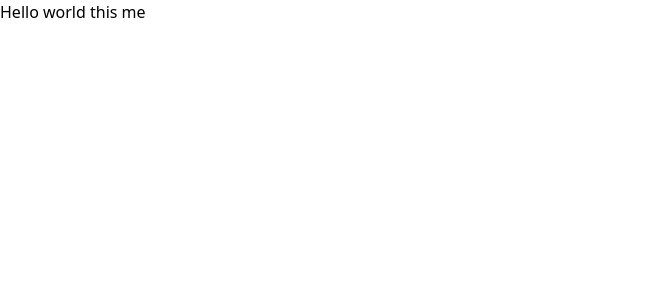
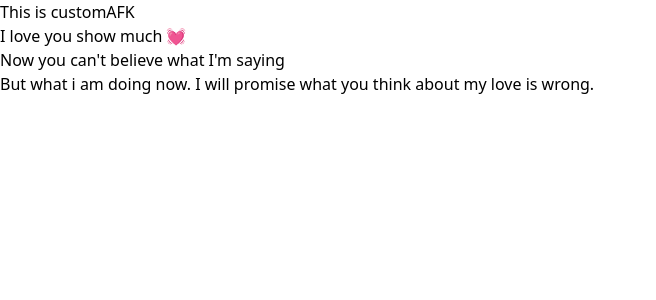
Before and after one commit to QuangPhamvt/ie106-front-end, a React (Vite) app: page / in a window 1280 px wide. Shown: the top 300 px of the page, without its empty margins (0-656 px from the left). Built offline with nearby package versions, Linux system fonts and the light colour scheme; the HTML template or start-up script is replaced by a standard one.

Commit message:
ci: config deploy

```diff
--- a/src/App.tsx
+++ b/src/App.tsx
@@ -1,5 +1,12 @@
 function App() {
-  return <div className='bg-slate-700'>Hello world this me</div>
+  return (
+    <div className=''>
+      <div>This is customAFK</div>
+      <div>I love you show much 💓</div>
+      <div>Now you can't believe what I'm saying</div>
+      <div>But what i am doing now. I will promise what you think about my love is wrong.</div>
+    </div>
+  )
 }
 
 export default App
```
